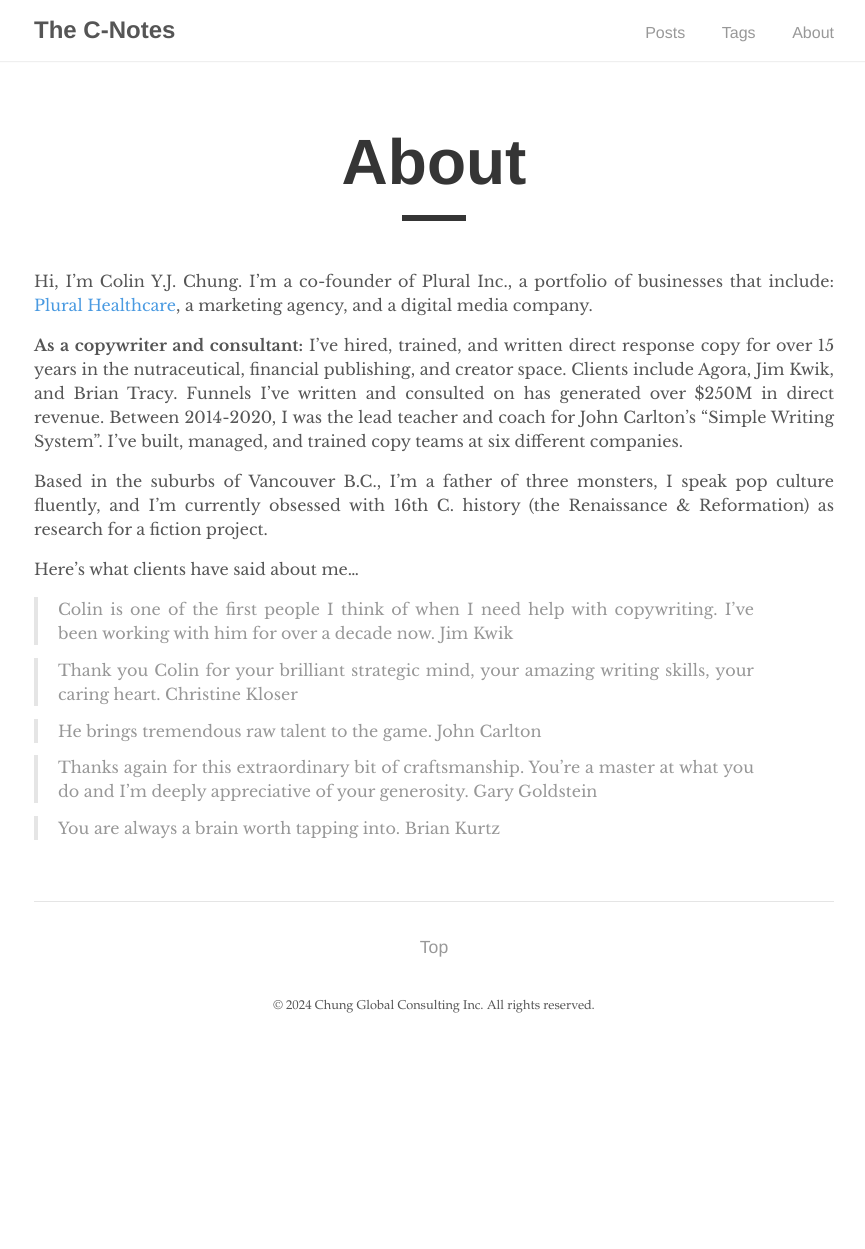
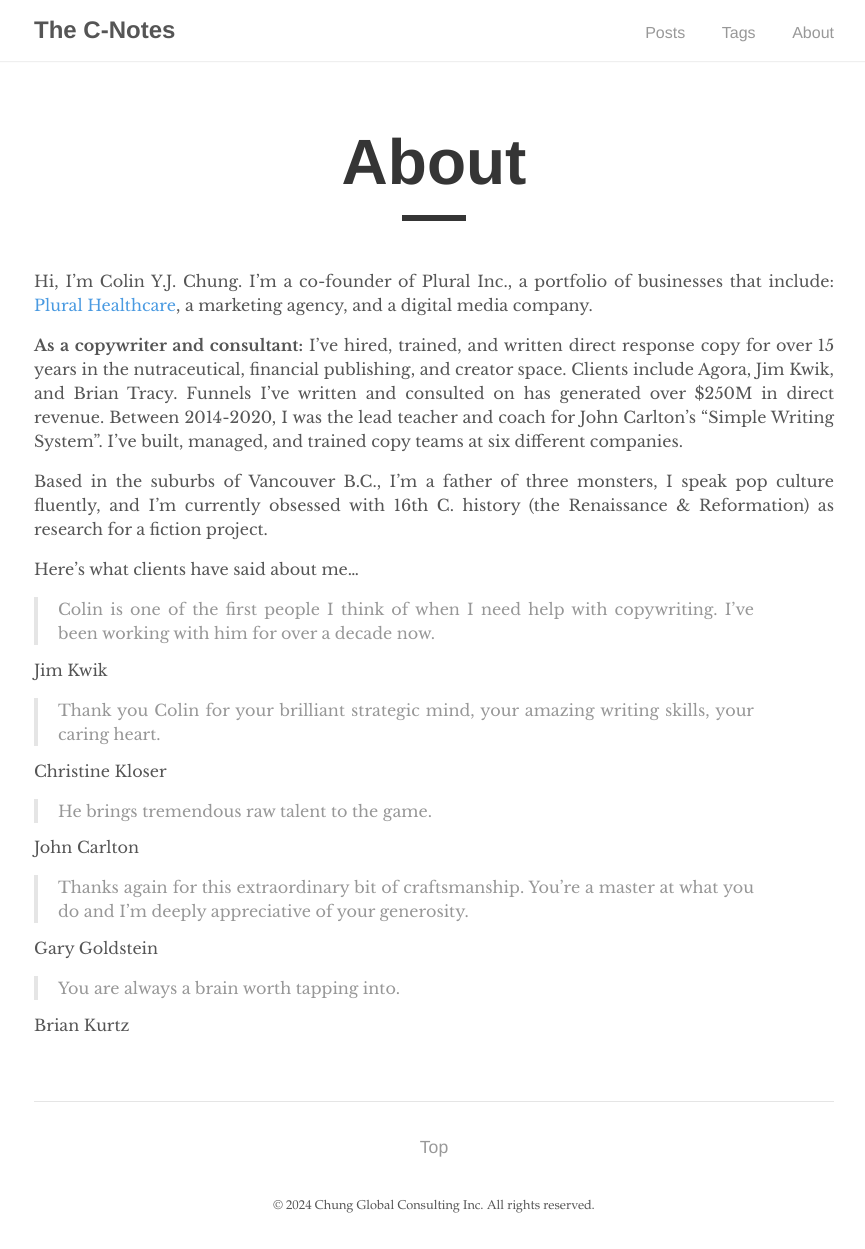
Before and after one commit to colinyjchung/cnotes, a Jekyll site: the page built from _pages/about.md, in a window 1280 px wide. Shown: the whole page, without its empty margins (206-1071 px from the left). Built offline with Jekyll 4.4.1, drawn with Linux system fonts in a browser that asks for light colours; before the commit the page ends 1049 px from its top, so only the background shows below that.

```diff
--- a/_pages/about.md
+++ b/_pages/about.md
@@ -13,16 +13,21 @@ Based in the suburbs of Vancouver B.C., I'm a father of three monsters, I speak
 Here's what clients have said about me...
 
 > Colin is one of the first people I think of when I need help with copywriting. I've been working with him for over a decade now.
-> Jim Kwik
+
+Jim Kwik
 
 > Thank you Colin for your brilliant strategic mind, your amazing writing skills, your caring heart.
-> Christine Kloser
+
+Christine Kloser
 
 > He brings tremendous raw talent to the game.
-> John Carlton
+
+John Carlton
 
 > Thanks again for this extraordinary bit of craftsmanship. You're a master at what you do and I'm deeply appreciative of your generosity.
-> Gary Goldstein
+
+Gary Goldstein
 
 > You are always a brain worth tapping into.
-> Brian Kurtz
+
+Brian Kurtz
```
